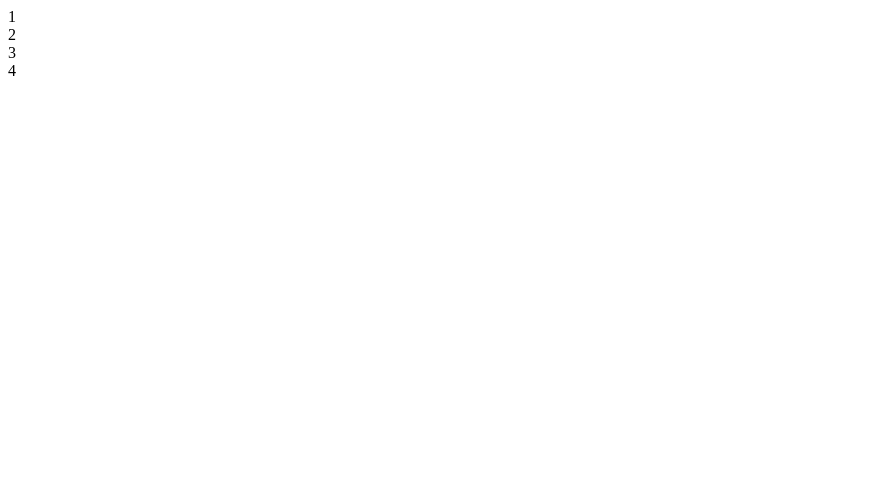
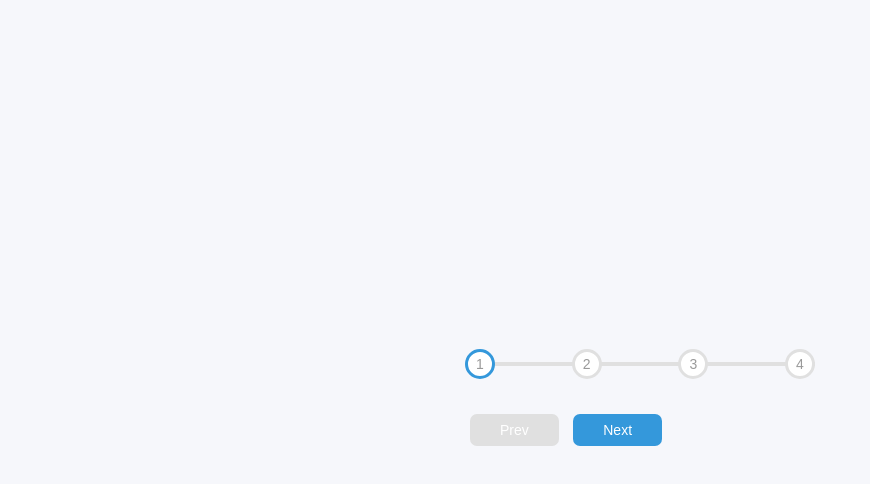
Before and after one commit to adeela-jaffery14/project-repo-2, a plain HTML site: page index.html in a window 1280 px wide. Shown: the whole page, without its empty margins (0-870 px from the left). Drawn offline with Linux system fonts and the light colour scheme; a web font is replaced by a local one.

Commit message:
Added CSS styling for all elements.

```diff
--- a/index.html
+++ b/index.html
@@ -12,14 +12,14 @@
 	<body>
 		<div class="container">
 			<div class="progress-container">
-				<div class="progress" id="progress">
+				<div class="progress" id="progress"></div>
 					<div class="circle active">1</div>
 					<div class="circle">2</div>
 					<div class="circle">3</div>
 					<div class="circle">4</div>
-				</div>
 			</div>
-
+			<button class="btn" id="prev" disabled>Prev</button>
+			<button class="btn" id="next">Next</button>
 		</div>
 
 		<script type="text/javascript" src="script.js"></script>
--- a/style.css
+++ b/style.css
@@ -0,0 +1,100 @@
+@import url('https://fonts.googleapis.com/css2?family=Muli&display=swap');
+
+:root {
+    --line-border-fill: #3498db;
+    --line-border-empty: #e0e0e0;
+}
+
+* {
+  box-sizing: border-box;
+}
+
+body {
+  font-family: "Muli", sans-serif;
+  margin: 0;
+  display: flex;
+  align-items: center;
+  justify-content: center;
+  height: 100vh;
+  overflow: hidden;
+  background-color: #f6f7fb;
+}
+
+.container {
+    align-text: center;
+}
+
+.progress-container {
+    display: flex;
+    justify-content: space-between;
+    position: relative;
+    margin-bottom: 30px;
+    width: 350px;
+    max-width: 100%;
+}
+
+.progress-container::before {
+    content: '';
+    background-color: var(--line-border-empty);
+    position: absolute;
+    top: 50%;
+    left: 0;
+    height: 4px;
+    width: 100%;
+    transform: translateY(-50%);
+    z-index: -1;
+}
+
+.progress {
+    background-color: var(--line-border-fill);
+    position: absolute;
+    top: 50%;
+    left: 0;
+    height: 4px;
+    width: 0%;
+    transform: translateY(-50%);
+    z-index: -1;
+    transition: 0.4s ease;
+}
+
+.circle {
+    background-color: #fff;
+    color: #999;
+    border-radius: 50%;
+    height: 30px;
+    width: 30px;
+    display: flex;
+    font-size: 14px;
+    align-items: center;
+    justify-content: center;
+    border: 3px solid var(--line-border-empty);
+}
+
+.circle.active {
+    border-color: var(--line-border-fill);
+}
+
+.btn {
+    background-color: var(--line-border-fill);
+    color: #fff;
+    border: 0;
+    border-radius: 7px;
+    cursor: pointer;
+    font-family: inherit;
+    margin: 5px;
+    padding: 8px 30px;
+    font-size: 14px;
+}
+
+.btn:active {
+    transform: scale(0.98);
+}
+
+.btn:focus {
+    outline: 0;
+}
+
+.btn:disabled {
+    background-color: var(--line-border-empty);
+    cursor: not-allowed;
+}
```
